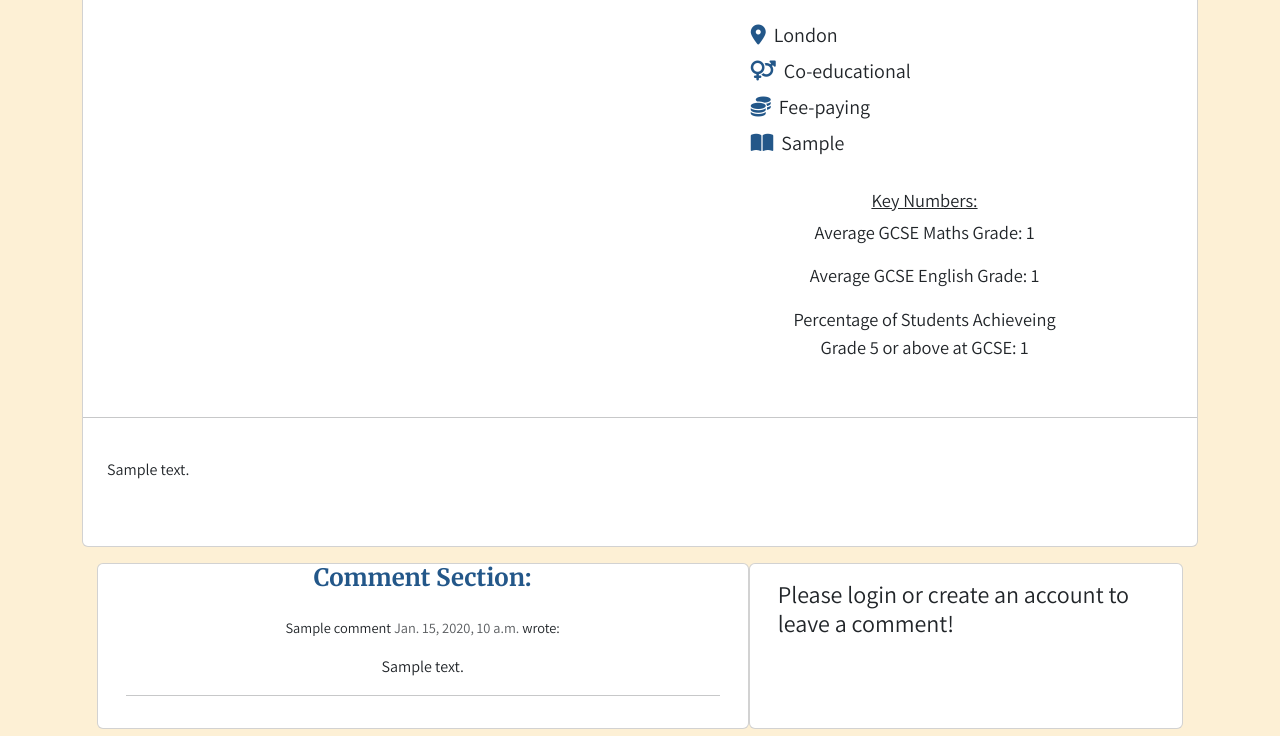
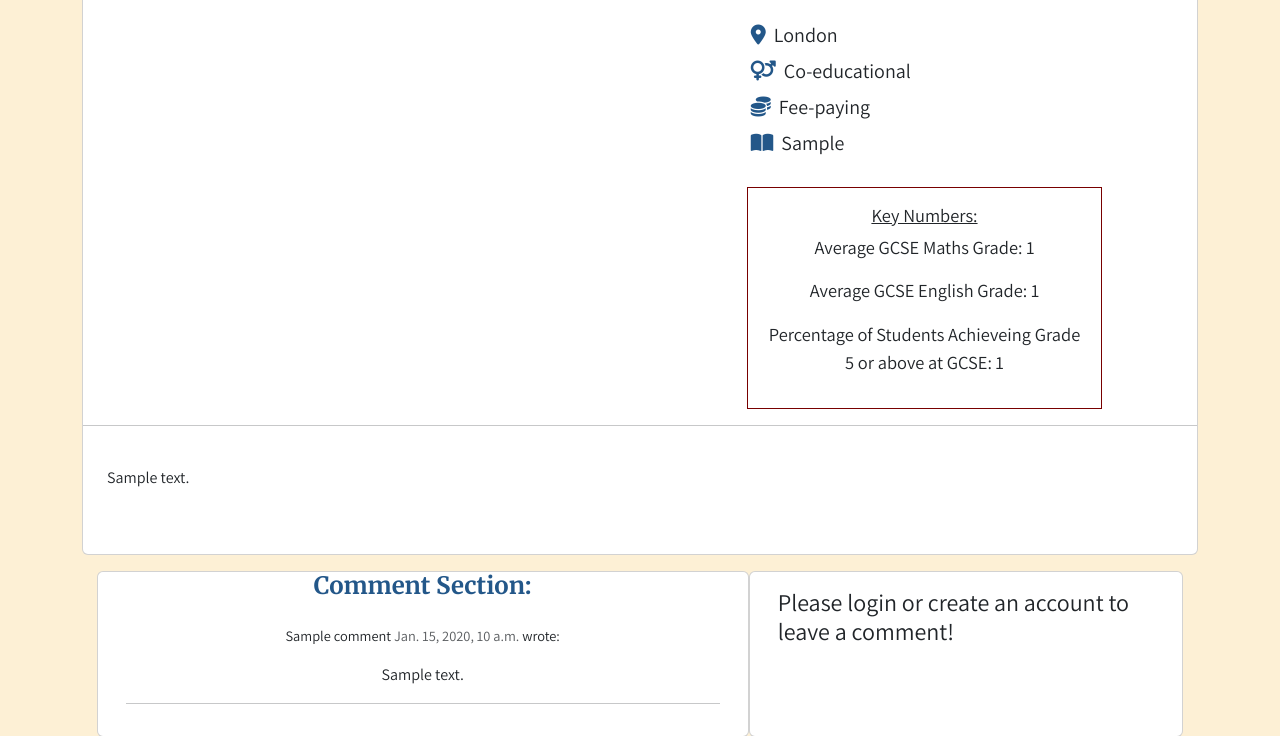
Before and after one commit to georgiagrayland/P4-ClassMate, a Django app: a page that uses templates/school_detail.html in a window 1280 px wide. Shown: the part 170-906 px from the top of the page. Run offline with Django 3.2, Linux system fonts and the light colour scheme; tables that the repository leaves empty hold one stand-in row (values such as "Sample post"); some libraries are stand-ins or nearby versions.

Commit message:
edit key numbers box

```diff
--- a/static/css/style.css
+++ b/static/css/style.css
@@ -182,6 +182,11 @@ h6 i{
     font-size: 0.9rem;
 }
 
+.key-box{
+    margin-top: 30px;
+    border: #780000 1px solid;
+}
+
 /* --------------------- Signup / Login Page --------------------- */
 
 .login-signup{
--- a/templates/school_detail.html
+++ b/templates/school_detail.html
@@ -37,7 +37,7 @@
                 <h5><i class="fa-solid fa-venus-mars p-1"></i> {{ school.gender_type }}</h5>
                 <h5><i class="fa-solid fa-coins p-1"></i> {{ school.status }}</h5>
                 <h5><i class="fa-solid fa-book-open p-1"></i> {{ school.specialisation }}</h5>
-            <div class="container-fluid p-4 text-center">
+            <div class="container-fluid p-3 text-center key-box">
             <h6 class="key-numbers">Key Numbers:</h6>
             <p class="grades">Average GCSE Maths Grade: {{ school.avg_gcse_maths_grade }}</p>
             <p class="grades">Average GCSE English Grade: {{ school.avg_gcse_english_grade }}</p>
```
